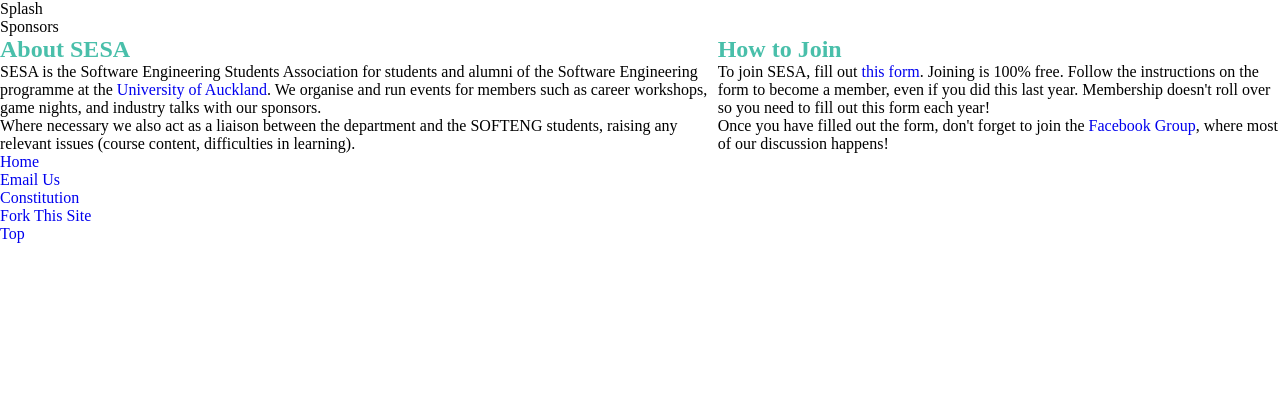
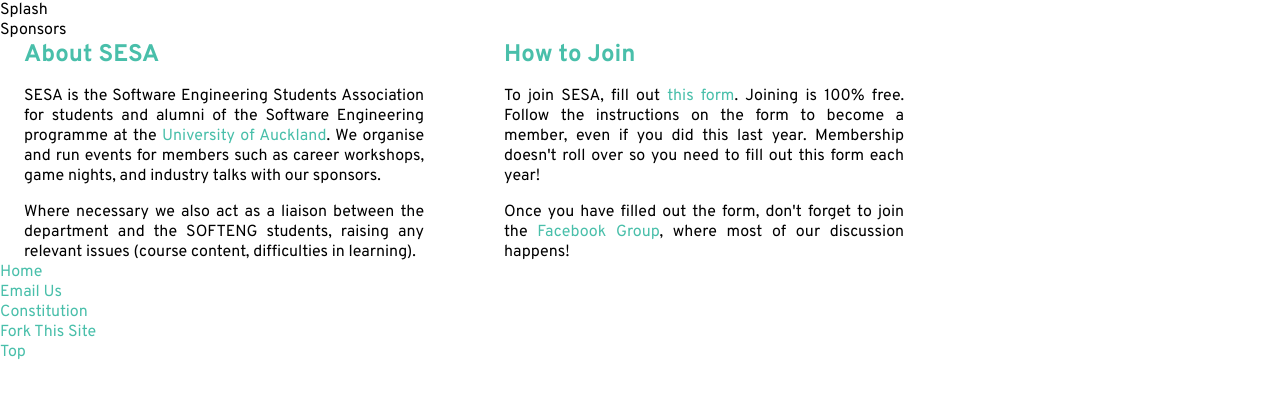
Before and after one commit to sesauoa/ausesa.github.com, a Jekyll site: the page built from index.html, in a window 1280 px wide. Shown: the top 398 px of the page. Built offline with Jekyll 4.4.1, drawn with Linux system fonts in a browser that asks for light colours.

Commit message:
Modified spacing/size/padding of paragraphs

```diff
--- a/css/style.scss
+++ b/css/style.scss
@@ -8,9 +8,18 @@
   padding: 0;
 }
 
+body {
+  font-family: "Overpass", sans-serif;
+}
+
 // Remove underline from links
 a {
   text-decoration: none;
+  color: #49bfaa;
+}
+
+a:hover {
+  text-decoration: underline;
 }
 
 .section {
@@ -20,11 +29,19 @@
   color: #49bfaa;
 }
 
-.section-title > a {
-  color: #49bfaa;
+.body-container {
+  display: flex;
+  gap: 80px;
+  padding: 0 24px;
+  flex-wrap: wrap;
 }
 
-.body-container {
-  display: flex;
-  gap: 8px;
+.column-post {
+  min-width: 320px;
+  max-width: 400px;
 }
+
+.column-post > p {
+  text-align: justify;
+  padding-top: 1em;
+}
--- a/index.html
+++ b/index.html
@@ -26,9 +26,9 @@
       <!-- Body -->
       <section class="section">
         <div class="body-container">
-          <section>
-            <h2 >
-              <a class="section-title" name="about" href="#about">About SESA</a>
+          <section class="column-post">
+            <h2 class="section-title">
+              <a name="about" href="#about">About SESA</a>
             </h2>
             <p>
               SESA is the Software Engineering Students Association for students and alumni of the Software Engineering
@@ -42,7 +42,7 @@
             </p>
           </section>
 
-          <section class="column post join">
+          <section class="column-post">
             <h2 class="section-title">
               <a name="join" href="#join">How to Join</a>
             </h2>
```
